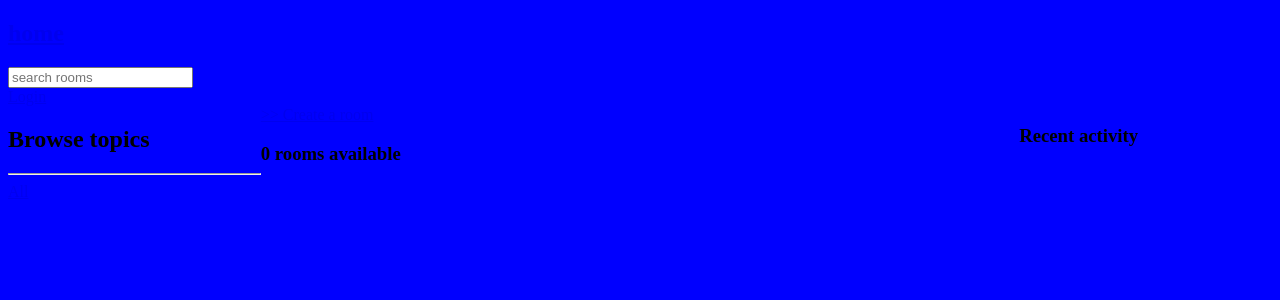
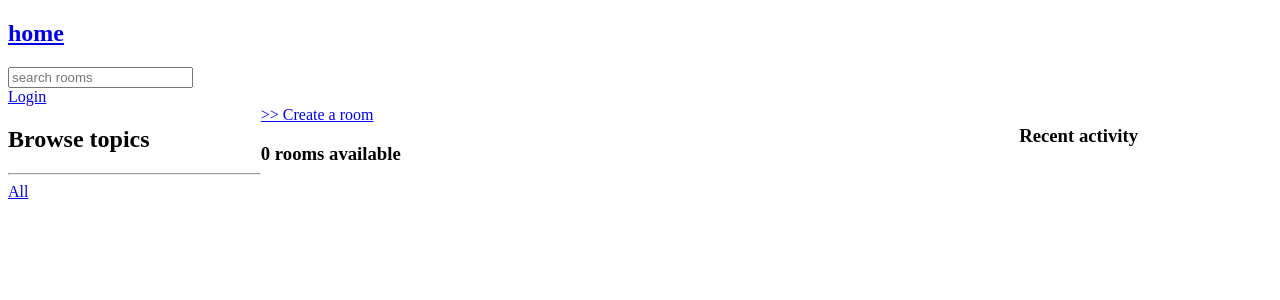
Before and after one commit to Clinton-dev/study-rafiki, a Django app: page / in a window 1280 px wide. Shown: the top 300 px of the page. Run offline with Django 4.2, Linux system fonts and the light colour scheme; data that the repository does not hold is empty.

Commit message:
Add static files

```diff
--- a/static/styles/main.css
+++ b/static/styles/main.css
@@ -1,3 +1,3 @@
 body {
-    background-color: blue;
+    background-color: white;
 }
--- a/study_rafiki/settings.py
+++ b/study_rafiki/settings.py
@@ -125,6 +125,8 @@ STATICFILES_DIRS = [
     BASE_DIR / "static"
 ]
 
+# STATIC_ROOT =
+
 # Default primary key field type
 # https://docs.djangoproject.com/en/4.0/ref/settings/#default-auto-field
 
--- a/templates/main.html
+++ b/templates/main.html
@@ -18,6 +18,8 @@
         </ul>
     {% endif %}
     {% block content%}{% endblock%}
-
+    <!-- display image using static
+         <img src="{% static 'images/screenshot.png'%}" alt="screenshot">
+    -->
 </body>
 </html>
```
Also changed, not shown: static/images/screenshot.png (added).
